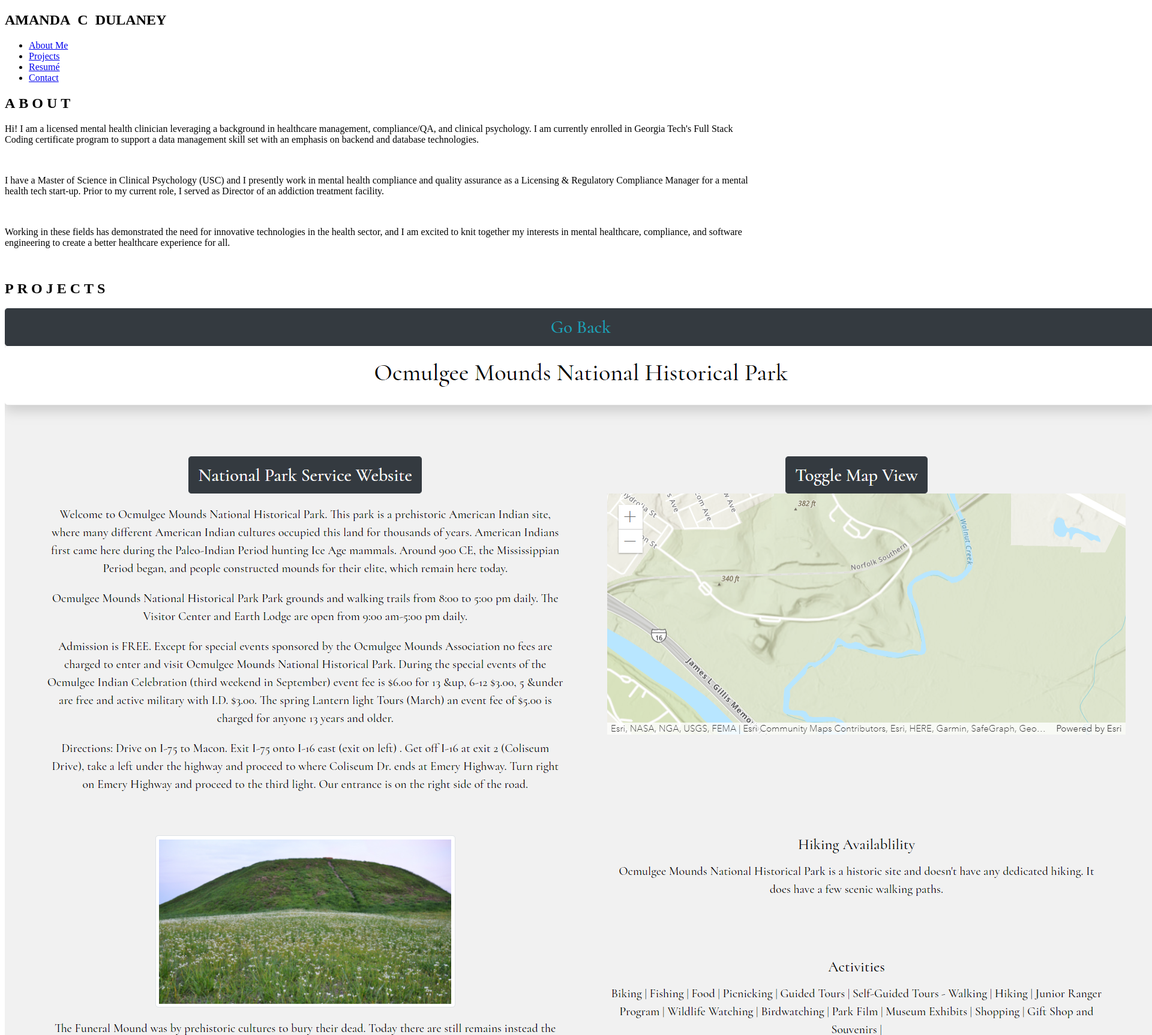
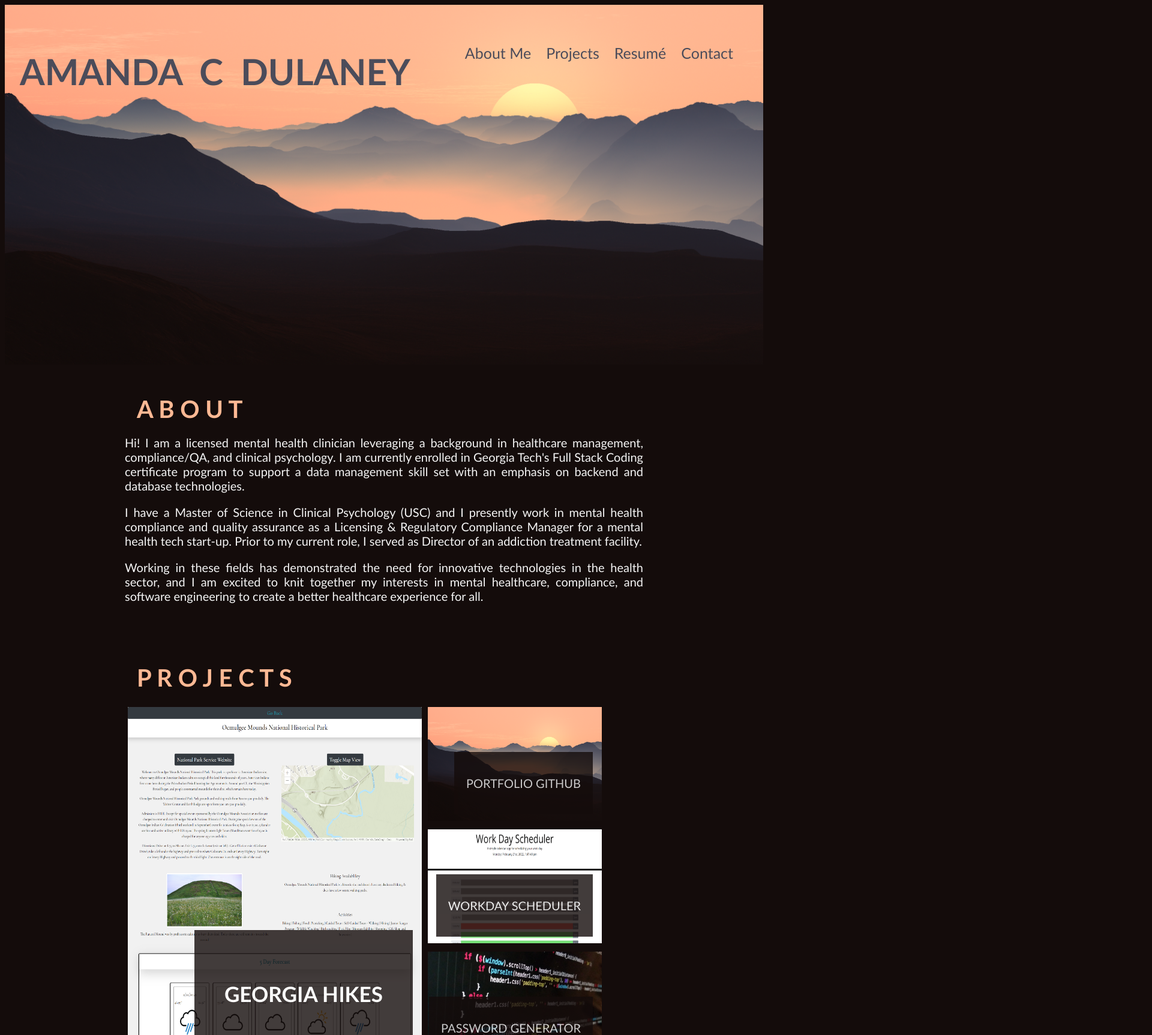
Before and after one commit to Quadrilateral0/React-Portfolio, a React (Create React App) app: page / in a window 1280 px wide. Shown: the top 1726 px of the page at 60% size, 1920 px wide, since content can reach past the window. Built offline with nearby package versions, Linux system fonts and the light colour scheme.

Commit message:
added css styling, formatting edits to contact section

```diff
--- a/src/App.js
+++ b/src/App.js
@@ -1,4 +1,5 @@
 import React from 'react';
+import './style.css';
 import Header from './components/Header';
 import About from './components/About';
 import Projects from './components/Projects';
--- a/src/components/About.js
+++ b/src/components/About.js
@@ -4,9 +4,9 @@ export default function About() {
   return (
     <div>
       <h2>A&nbsp;B&nbsp;O&nbsp;U&nbsp;T</h2>
-            <p>Hi! I am a licensed mental health clinician leveraging a background in healthcare management, compliance/QA, and clinical psychology. I am currently enrolled in Georgia Tech's Full Stack Coding certificate program to support a data management skill set with an emphasis on backend and database technologies.</p><br></br>
-            <p>I have a Master of Science in Clinical Psychology (USC) and I presently work in mental health compliance and quality assurance as a Licensing & Regulatory Compliance Manager for a mental health tech start-up. Prior to my current role, I served as Director of an addiction treatment facility.</p><br></br>
-            <p>Working in these fields has demonstrated the need for innovative technologies in the health sector, and I am excited to knit together my interests in mental healthcare, compliance, and software engineering to create a better healthcare experience for all.</p><br></br>
+            <p>Hi! I am a licensed mental health clinician leveraging a background in healthcare management, compliance/QA, and clinical psychology. I am currently enrolled in Georgia Tech's Full Stack Coding certificate program to support a data management skill set with an emphasis on backend and database technologies.</p>
+            <p>I have a Master of Science in Clinical Psychology (USC) and I presently work in mental health compliance and quality assurance as a Licensing & Regulatory Compliance Manager for a mental health tech start-up. Prior to my current role, I served as Director of an addiction treatment facility.</p>
+            <p>Working in these fields has demonstrated the need for innovative technologies in the health sector, and I am excited to knit together my interests in mental healthcare, compliance, and software engineering to create a better healthcare experience for all.</p>
     </div>
   );
 }
--- a/src/components/Contact.js
+++ b/src/components/Contact.js
@@ -7,10 +7,10 @@ export default function Contact() {
     return (
         <div>
             <h2>C&nbsp;O&nbsp;N&nbsp;T&nbsp;A&nbsp;C&nbsp;T</h2>
-            <p><b>Email:</b> amandacdulaney@gmail.com</p>
             <div id="icon-container">
                 <figure id="avatar">
                     <img src={avatar} alt="Avatar of Amanda." />
+                    <p><b>Email:</b> amandacdulaney@gmail.com</p>
                 </figure>
                 <div id="icons">
                     <a href="https://www.linkedin.com/in/amandacdulaney/"><img src={linkedin} alt="LinkedIn." /></a>
--- a/src/components/Header.js
+++ b/src/components/Header.js
@@ -3,7 +3,6 @@ import React from 'react';
 export default function Header() {
   return (
     <div>
-          <header id="home" class="header" aria-label="A peachy mountain view.">
         <h1>
             AMANDA&nbsp;&nbsp;C&nbsp;&nbsp;DULANEY
         </h1>
@@ -15,7 +14,6 @@ export default function Header() {
                 <li><a href="#contact">Contact</a></li>
             </ul>
         </nav>
-    </header>
     </div>
   );
 }
--- /dev/null
+++ b/src/style.css
@@ -0,0 +1,259 @@
+:root {
+    --moon: rgb(75, 76, 90);
+    --peach: rgb(255, 185, 148);
+    --coal: rgb(20, 12, 11);
+}
+
+* {
+    box-sizing: border-box;
+    scroll-behavior: smooth;
+  }
+
+body {
+    background-color: var(--coal);
+}
+
+a {
+    color: whitesmoke;
+    text-decoration: none;
+}
+
+p {
+    color: whitesmoke;
+    font-size: 20px;
+    font-family: Calibri, 'Trebuchet MS', sans-serif;
+    font-weight: lighter;
+    text-align: justify;
+}
+
+h2 {
+    font-family: 'Advent Pro', 'Gill Sans', 'Gill Sans MT', Calibri, 'Trebuchet MS', sans-serif;
+    margin: 20px;
+    font-size: 40px;
+    color: var(--peach);
+}
+
+figure img {
+    width: 300px;
+    height: auto;
+    border-radius: 50%;
+    padding: 40px;
+}
+
+form {
+    max-width: 400px;
+}
+
+form p {
+    margin: 3% 0;
+}
+
+button {
+    padding: 2% 2%;
+    color: whitesmoke;
+    background-color: var(--moon);
+    border: none;
+    outline: none;
+    cursor: pointer;
+}
+
+textarea {
+    width: 400px;
+    height: 200px;
+}
+
+footer {
+    background-color: var(--peach);
+}
+
+
+.header {
+    padding: 25px;
+    font-family: 'Advent Pro', 'Gill Sans', 'Gill Sans MT', Calibri, 'Trebuchet MS', sans-serif;
+    background-image: url('./components/images/stock-photo-mountains.png');
+    min-height: 600px;
+    width: 100%;
+    background-size: cover;
+    background-position: center;
+    color: var(--moon);
+}
+
+.header h1 {
+    display: inline-block;
+    font-size: 60px;
+}
+
+.header nav {
+    padding-top: 15px;
+    margin-right: 25px;
+    float: right;
+    font-family: 'Gill Sans', 'Gill Sans MT', Calibri, 'Trebuchet MS', sans-serif;
+    font-size: 25px;
+}
+
+.header nav ul {
+    list-style-type: none;
+}
+
+.header nav ul li {
+    display: inline-block;
+    margin-left: 25px;
+}
+
+.header nav ul li a {
+    color: var(--moon)
+}
+
+.sectionbox {
+    padding: 30px 200px;
+}
+
+.center {
+    display: flex;
+    justify-content: center;
+}
+
+@media (max-width: 800px) {
+    .sectionbox {
+      padding: 30px 100px;
+    }
+}
+
+.row {
+    display: flex;
+    flex-direction: row;
+    flex-wrap: wrap;
+}
+
+.row img {
+    height: 200px;
+    width: 300px;
+    padding: 5px 5px;
+  }
+
+.imagehover:hover {
+    border: whitesmoke solid 3px;
+    padding: 5px;
+    background-color: black;
+}
+
+.container1 {
+    position: relative;
+    float: left;
+  }
+
+.container2 {
+    position: relative;
+    display: inline-block;
+  }
+
+.text-block1 {
+    position: absolute;
+    bottom: 20px;
+    right: 20px;
+    background-color: var(--coal);
+    color: white;
+    opacity: .8;
+    text-align: center;
+    font-size: 30px;
+    font-family: Calibri, 'Trebuchet MS', sans-serif;
+    padding: 50px;
+}
+
+.text-block2 {
+    position: absolute;
+    bottom: 20px;
+    right: 20px;
+    background-color: var(--coal);
+    color: white;
+    opacity: .8;
+    text-align: center;
+    font-family: 'Gill Sans', 'Gill Sans MT', Calibri, 'Trebuchet MS', sans-serif;
+    padding: 20px;
+}
+
+#mostrecent {
+    position: relative;
+    width: 500px;
+    height: 605px;
+    padding-right: 5px;
+    padding-bottom: 5px;
+}
+
+#mostrecent2 {
+    position: relative;
+    width: 500px;
+    padding-right: 5px;
+    padding-bottom: 5px;
+}
+
+@media screen and (max-width: 800px) {
+    #mostrecent {
+      width: 100%;
+    }
+}
+
+#resume {
+    font-size: 20px;
+    font-family: Calibri, 'Trebuchet MS', sans-serif;
+    font-weight: lighter;
+    color: whitesmoke;
+    text-align: justify;
+}
+
+#contact  {
+    font-size: 20px;
+    font-family: Calibri, 'Trebuchet MS', sans-serif;
+    font-weight: lighter;
+    color: whitesmoke;
+    text-align: justify;
+}
+
+@media screen and (max-width: 800px) {
+    #contactcontainer {
+      flex-direction: column;
+    }
+}
+
+#icons {
+    display: inline-block;
+    padding-left: 100px;
+}
+
+#icons img {
+    width: 80px;
+    height: auto;
+    padding: 5px;
+}
+
+/* #icon-container {
+    display: block;
+    margin-left: auto;
+    margin-right: auto;
+    width: 50%;
+} */
+
+.link {
+    max-width: 15px;
+}
+
+.footer nav {
+    padding-top: 15px;
+    margin-right: 25px;
+    text-align: center;
+    font-family: 'Gill Sans', 'Gill Sans MT', Calibri, 'Trebuchet MS', sans-serif;
+    font-size: 25px;
+}
+
+.footer nav ul {
+    list-style-type: none;
+}
+
+.footer nav ul li {
+    display: inline-block;
+    margin: 30px;
+}
+
+.footer nav ul li a {
+    color: var(--moon)
+}
```
